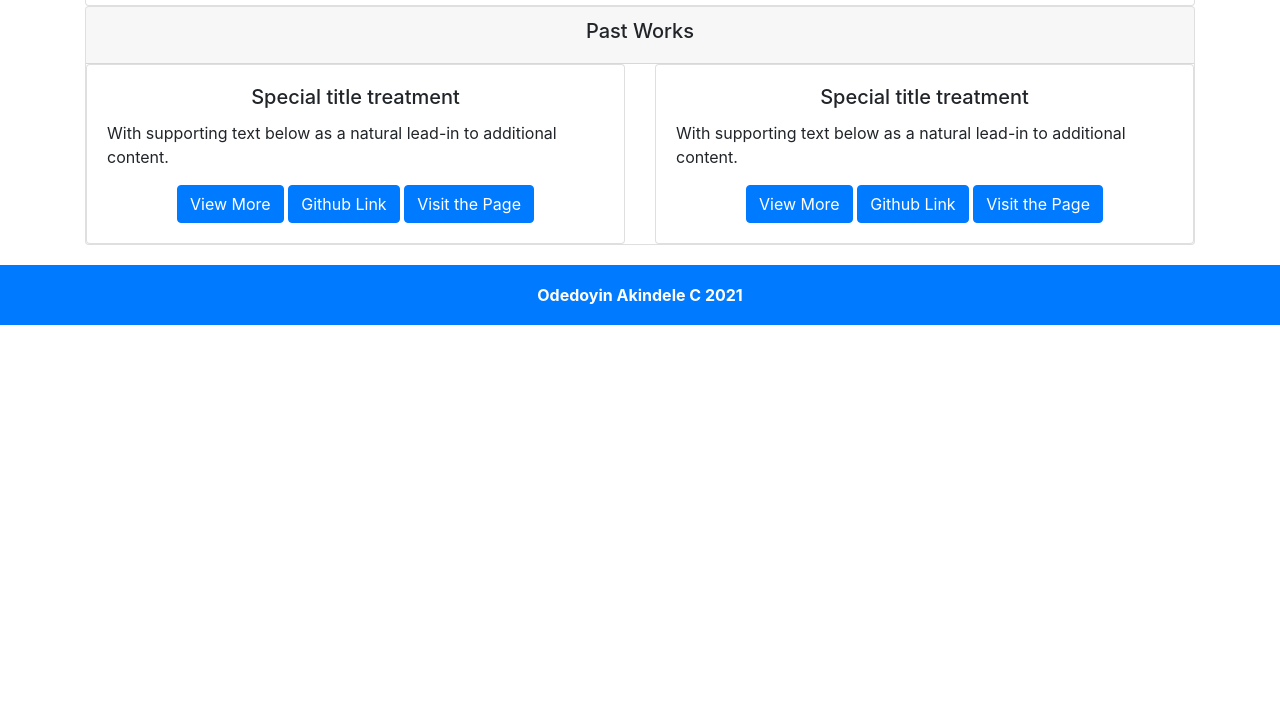
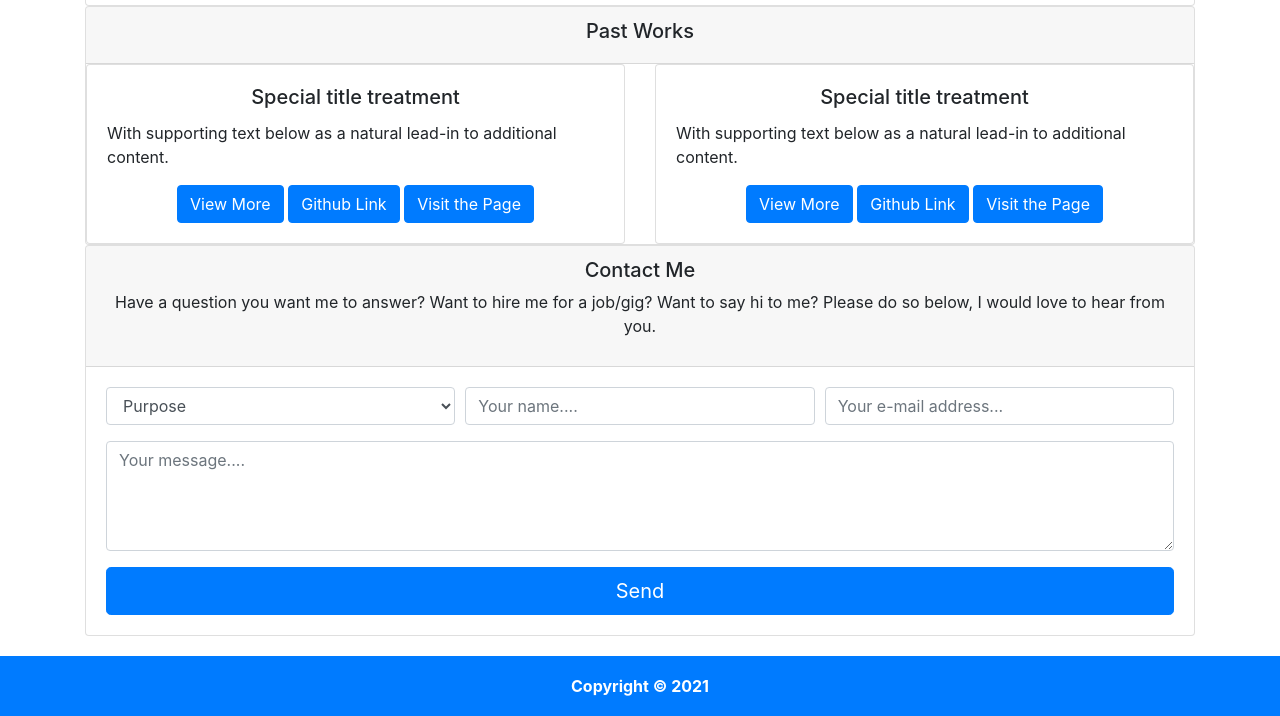
Before and after one commit to lapulgaatomica/my_portfolio_using_django, a Django app: page / in a window 1280 px wide. Shown: the part 573-1289 px from the top of the page. Before the commit the page ends 898 px from the top, so only its background shows below. Run offline with Django 3.2, Linux system fonts and the light colour scheme; some libraries are stand-ins or nearby versions.

Commit message:
added contact-me form

```diff
--- a/templates/footer.html
+++ b/templates/footer.html
@@ -1,5 +1,5 @@
 <footer class="footer bg-primary">
   <div class="container d-flex justify-content-center">
-    <span>Odedoyin Akindele C 2021</span>
+    <span>Copyright © 2021</span>
   </div>
 </footer>
--- a/templates/home.html
+++ b/templates/home.html
@@ -5,4 +5,5 @@
 {% block content %}
 {% include 'introduction.html' %}
 {% include 'pastwork.html' %}
+{% include 'reachme.html' %}
 {% endblock content %}
--- /dev/null
+++ b/templates/reachme.html
@@ -0,0 +1,32 @@
+<div class="card">
+  <div class="card-header">
+    <h5 class="text-center">Contact Me</h5>
+    <p class="text-center">Have a question you want me to answer? Want to hire me for a job/gig? Want to say hi to me? Please do so below, I would love to hear from you.</p>
+  </div>
+  <div class="card-body">
+    <form class="form" role="form" action="index.html" method="post">
+      <div class="form-row">
+        <div class="form-group col-md-4">
+          <select class="form-control">
+            <option selected>Purpose</option>
+            <option value="1">I Have Questions</option>
+            <option value="2">I Want to Hire You</option>
+            <option value="3">I Want to Greet You</option>
+          </select>
+        </div>
+        <div class="form-group col-md-4">
+          <input class="form-control" type="text" placeholder="Your name...." autocomplete="false" name="" value="">
+        </div>
+        <div class="form-group col-md-4">
+          <input class="form-control" type="email" placeholder="Your e-mail address..." name="" value="">
+        </div>
+      </div>
+      <div class="form-group">
+        <textarea placeholder="Your message...." class="form-control" rows="4"></textarea>
+      </div>
+      <div class="for-group">
+        <input class="btn btn-primary btn-lg btn-block" type="submit" value="Send">
+      </div>
+    </form>
+  </div>
+</div>
```
